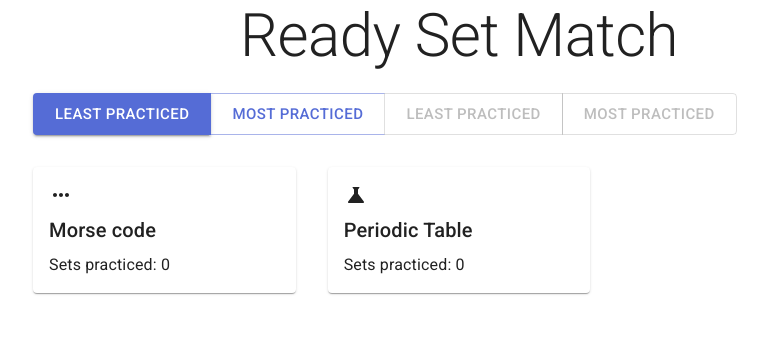
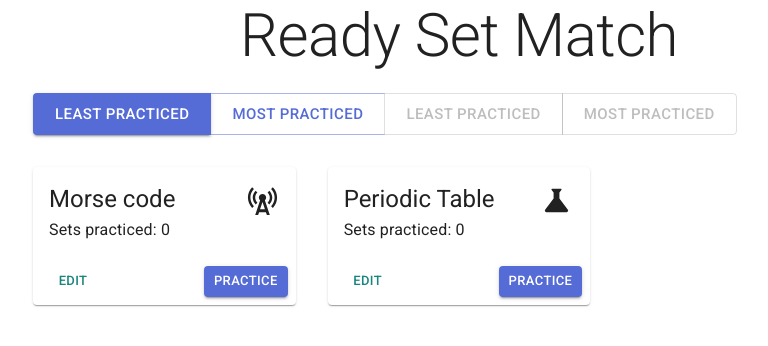
Before and after one commit to winterworks/ready-set-match, a React (Vite) app: page / in a window 1280 px wide. Shown: the top 346 px of the page, without its empty margins (181-949 px from the left). Built offline with nearby package versions, Linux system fonts and the light colour scheme.

Commit message:
Redesign category tiles

```diff
--- a/src/components/categoryTile.tsx
+++ b/src/components/categoryTile.tsx
@@ -1,4 +1,4 @@
-import { Card, CardActionArea, CardContent, Grid, Typography } from "@mui/material";
+import { Button, Card, CardActions, CardContent, Grid, Typography } from "@mui/material";
 import { Category } from "src/types";
 import Icon from "./icon";
 
@@ -18,17 +18,24 @@ export default function CategoryTile({ categoryId, category: { name, icon, sets
   return (
     <Grid key={name} item xs={12} sm={6} md={4}>
       <Card>
-        <CardActionArea href={`/practice/${categoryId}`}>
         <CardContent>
-            {icon && (<Icon iconName={icon}/>)}
-            <Typography gutterBottom variant="h6" component="div">
-              {name}
+          <Typography component="h3" variant="h5" display="flex" justifyContent="space-between">
+            {name}{icon && (<Icon fontSize="large" iconName={icon}/>)}
           </Typography>
           <Typography>
             Sets practiced: {totalPracticed}
           </Typography>
         </CardContent>
-        </CardActionArea>
+        <CardActions sx={{
+          'justify-content': 'space-between'
+        }}>
+          <Button size="small" color="secondary" href={`/category/${categoryId}`}>
+            edit
+          </Button>
+          <Button size="small" color="primary" variant="contained" href={`/practice/${categoryId}`} >
+            Practice
+          </Button>
+        </CardActions>
       </Card>
     </Grid>
   );
--- a/src/components/icon.tsx
+++ b/src/components/icon.tsx
@@ -1,10 +1,11 @@
-import { Checklist, MoreHoriz, Science, Translate } from '@mui/icons-material';
+import { Checklist, Science, Translate, CellTower } from '@mui/icons-material';
+import { SvgIconOwnProps } from '@mui/material';
 
-interface Props {
+interface Props extends SvgIconOwnProps {
   iconName: string;
 }
 
-export default function Icon({iconName}: Props) {
+export default function Icon({ iconName, ...props }: Props) {
   let Icon = Checklist;
 
   switch (iconName) {
@@ -14,12 +15,12 @@ export default function Icon({iconName}: Props) {
     case "Translate":
       Icon = Translate;
       break;
-    case "MoreHoriz":
-      Icon = MoreHoriz;
+    case "CellTower":
+      Icon = CellTower;
       break;
     default:
       break;
   }
 
-  return <Icon />;
+  return <Icon {...props} />;
 }
--- a/src/components/practiceOptionSelector.tsx
+++ b/src/components/practiceOptionSelector.tsx
@@ -32,6 +32,7 @@ export default function PracticeOptionSelector() {
   function renderButton({ id, text, disabled }: PracticeElement) {
     return (
       <Button
+        key={id}
         variant={selectedOption === id ? "contained" : "outlined" }
         disabled={disabled}
         onClick={() => setSelectedOption(id)}
--- a/src/data/data.ts
+++ b/src/data/data.ts
@@ -4,7 +4,7 @@ export const data: Data = {
     categories: {
         "morse-code": {
             name: "Morse code",
-            icon: "MoreHoriz",
+            icon: "CellTower",
             link: "https://en.wikipedia.org/wiki/Morse_code",
             sets: [
                 { id: 1, a: "A", b:".-" },
--- a/src/routes/practice.tsx
+++ b/src/routes/practice.tsx
@@ -8,7 +8,7 @@ import { stateAtom } from "src/data/state";
 import { shuffle } from "src/helpers/shuffle";
 
 export default function Practice() {
-  const { category: categoryId } = useParams();
+  const { categoryId } = useParams();
   const [state] = useAtom(stateAtom);
 
   const size = 7;
```
Lines whose indentation alone changed are shown as unchanged.
